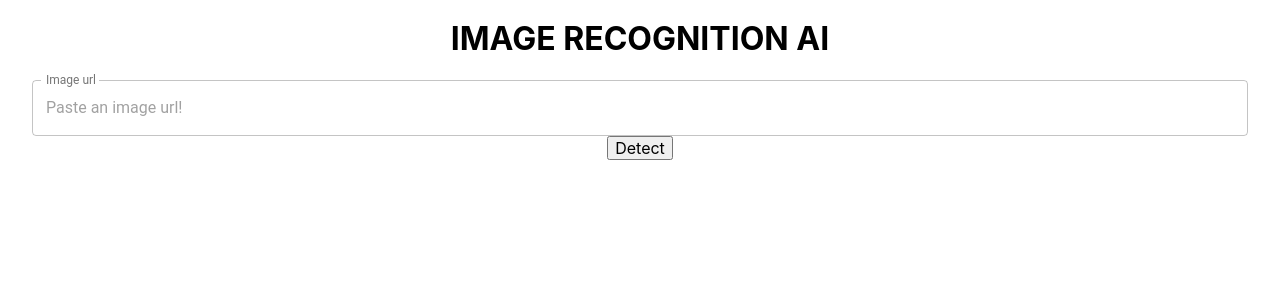
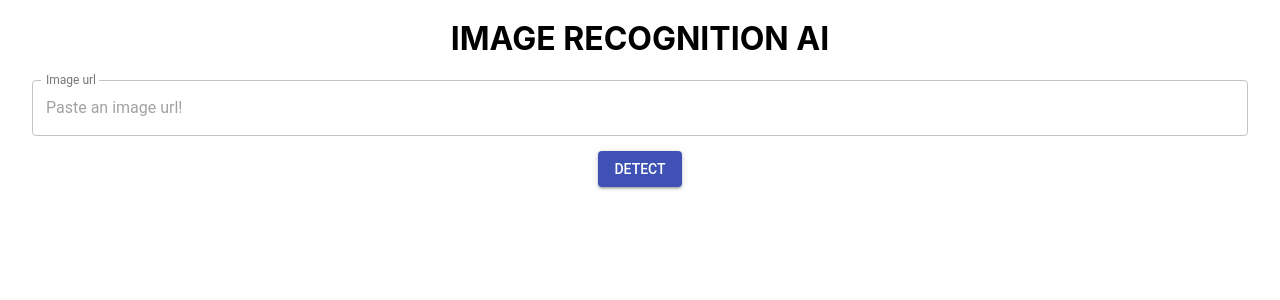
Before and after one commit to Luther0211/face-detection-project, a React (Create React App) app: page / in a window 1280 px wide. Shown: the top 300 px of the page. Built offline with nearby package versions, Linux system fonts and the light colour scheme; what clarifai would draw is missing.

Commit message:
added custom Button

```diff
--- a/src/Components/InputForm/InputForm.css
+++ b/src/Components/InputForm/InputForm.css
@@ -1,4 +1,8 @@
-.TextField {
+.url-TextField {
     width: 95vw;
     margin: 8;
 }
+
+.submit-btn {
+    margin: 15px !important;
+}
--- a/src/Components/InputForm/InputForm.js
+++ b/src/Components/InputForm/InputForm.js
@@ -1,18 +1,18 @@
 import React from 'react'
-import {TextField} from "@material-ui/core";
+import { TextField, Button } from "@material-ui/core";
 import "./InputForm.css"
 
 export default props => {
     return (
         <form className="form" onSubmit={props.onInputSubmit} >
             <TextField
-                className="TextField"
+                className="url-TextField"
                 label="Image url"
                 placeholder="Paste an image url!"
                 variant="outlined"
                 InputLabelProps={{ shrink: true}}
             />
-            <div className="input" ><input type="submit" value="Detect" /></div>
+            <Button className="submit-btn" variant="contained" color="primary" type='submit'>Detect</Button>
         </form>
     )
 }
```
